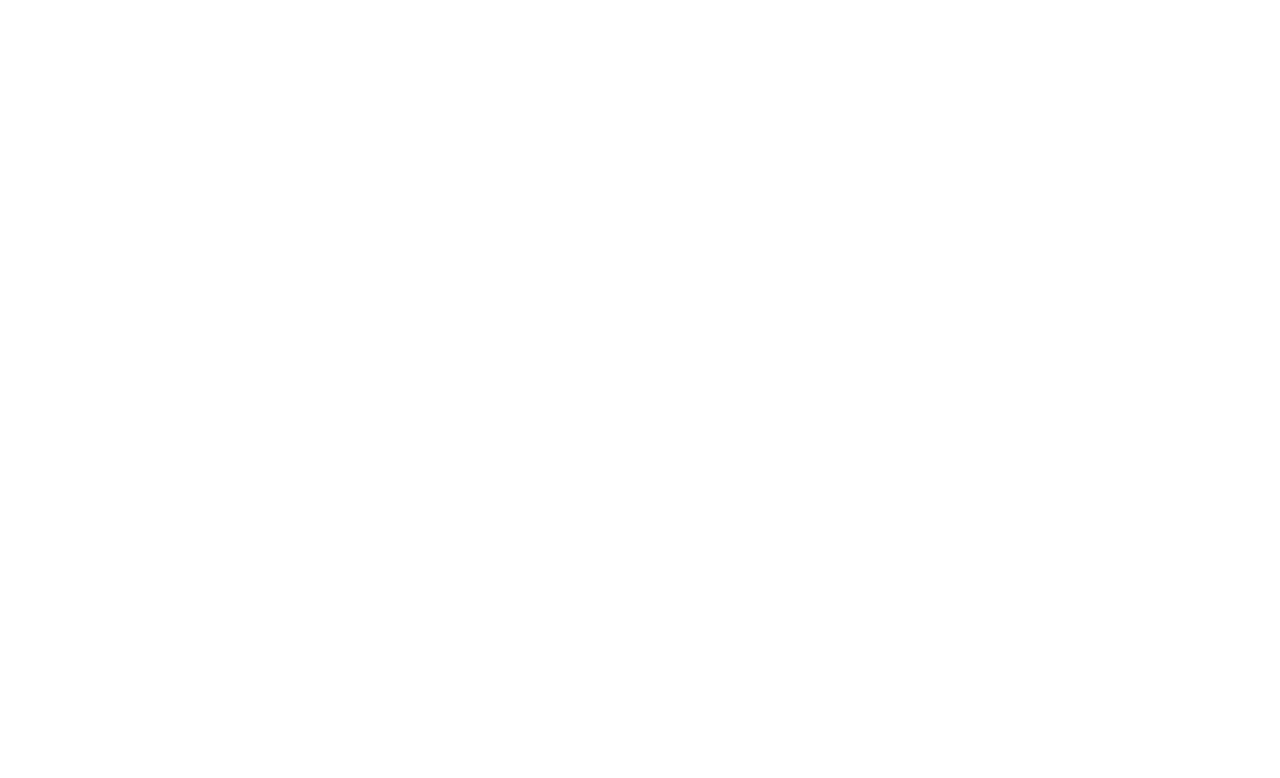
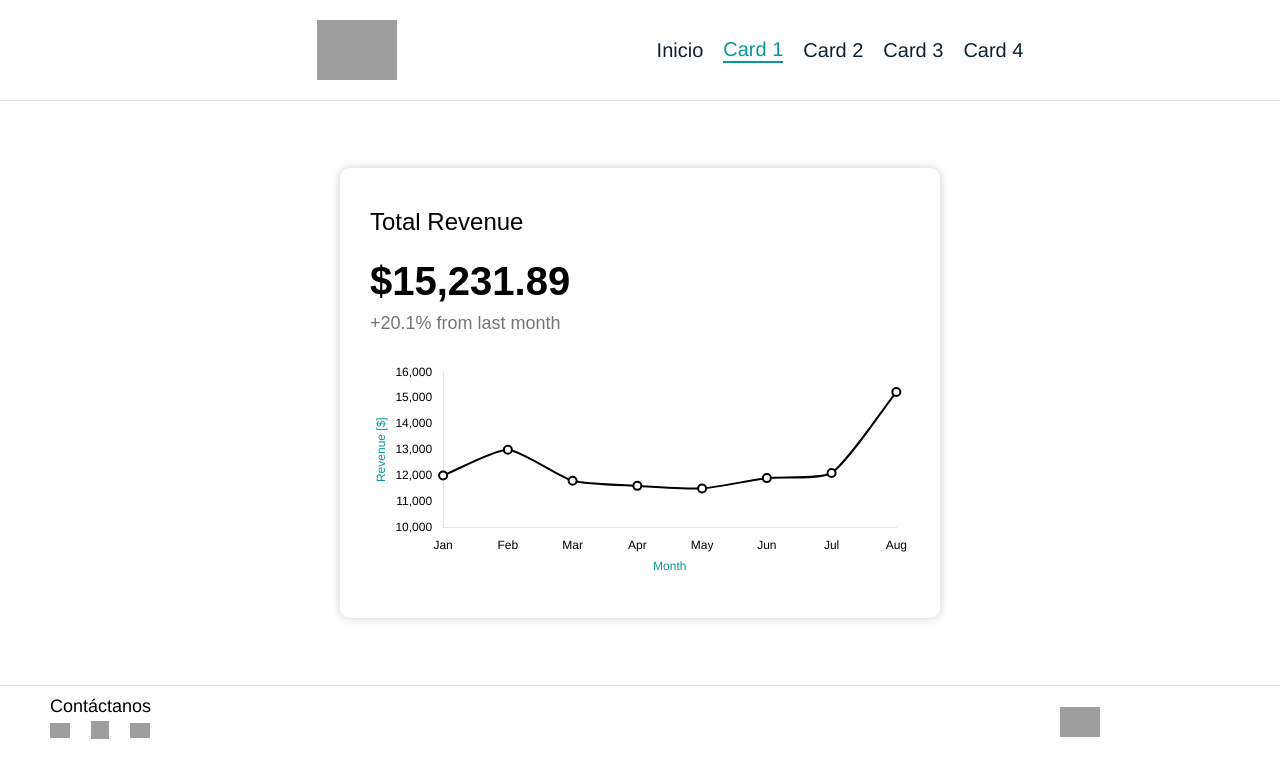
Before and after one commit to AndresParra11/prueba-genial-io, a React (Vite) app: page /card/1 in a window 1280 px wide. Before the commit this address had no page. Shown: the top 778 px of the page. Built offline with nearby package versions, Linux system fonts and the light colour scheme; grey boxes are pictures that could not be loaded; a web font is replaced by a local one.

Commit message:
Dejando ruta anterior.

```diff
--- a/src/router/AppRouter.jsx
+++ b/src/router/AppRouter.jsx
@@ -7,12 +7,9 @@
   return (
     <BrowserRouter>
       <Routes>
-        <Route path="/prueba-genial-io.vercel.app" element={<Layout />}>
-          <Route path="/prueba-genial-io.vercel.app" element={<Home />} />
-          <Route
-            path="/prueba-genial-io.vercel.app/card/:id"
-            element={<CardDetail />}
-          />
+        <Route path="/" element={<Layout />}>
+          <Route path="/" element={<Home />} />
+          <Route path="/card/:id" element={<CardDetail />} />
         </Route>
       </Routes>
     </BrowserRouter>
```
